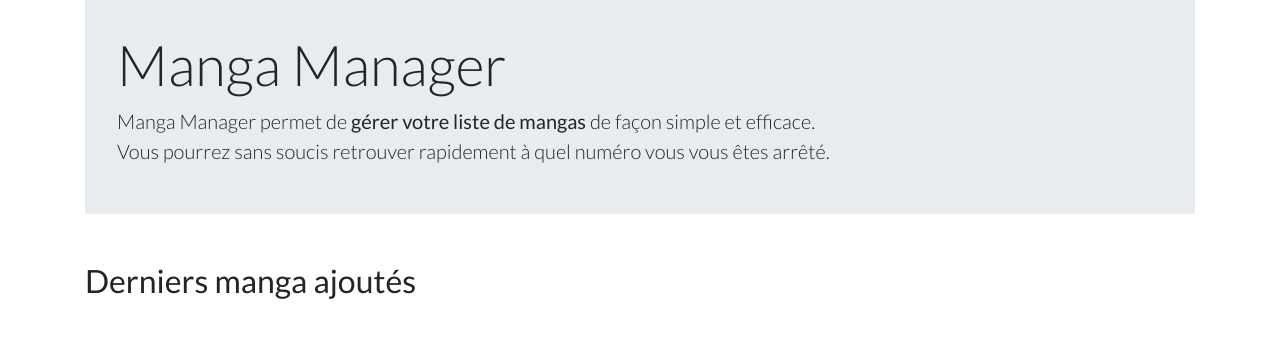
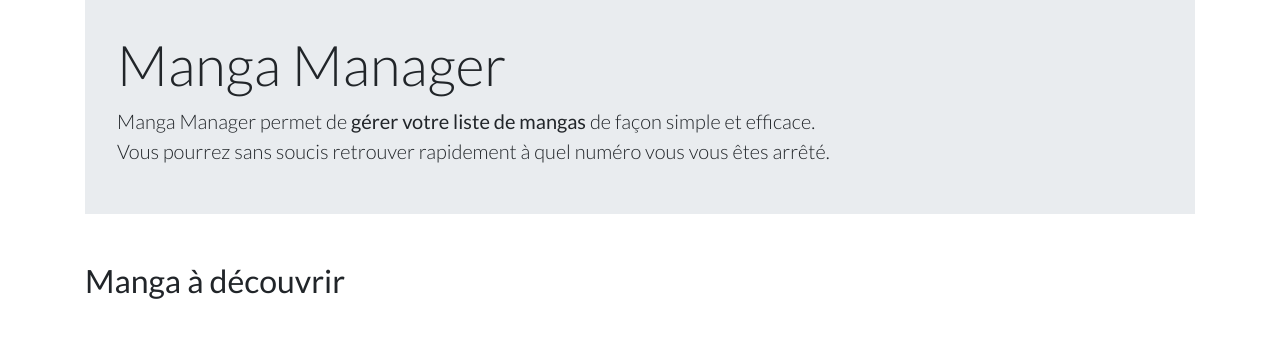
Before and after one commit to Cryde/mangamanager, a Symfony app: template templates/home/index.html.twig in a window 1280 px wide. Shown: the part 129-471 px from the top of the page. Run offline with Twig, Linux system fonts and the light colour scheme; the template is opened without the code that fills it, so the values that code supplies are empty; style sheets or scripts are compiled from the project's sources; some libraries are stand-ins or nearby versions.

Commit message:
feat: change home subtitle

```diff
--- a/templates/home/index.html.twig
+++ b/templates/home/index.html.twig
@@ -13,7 +13,7 @@
     </div>
 
 
-    <h2>Derniers manga ajoutés</h2>
+    <h2>Manga à découvrir</h2>
 
     <div class="row">
         {% for book in books %}
```
